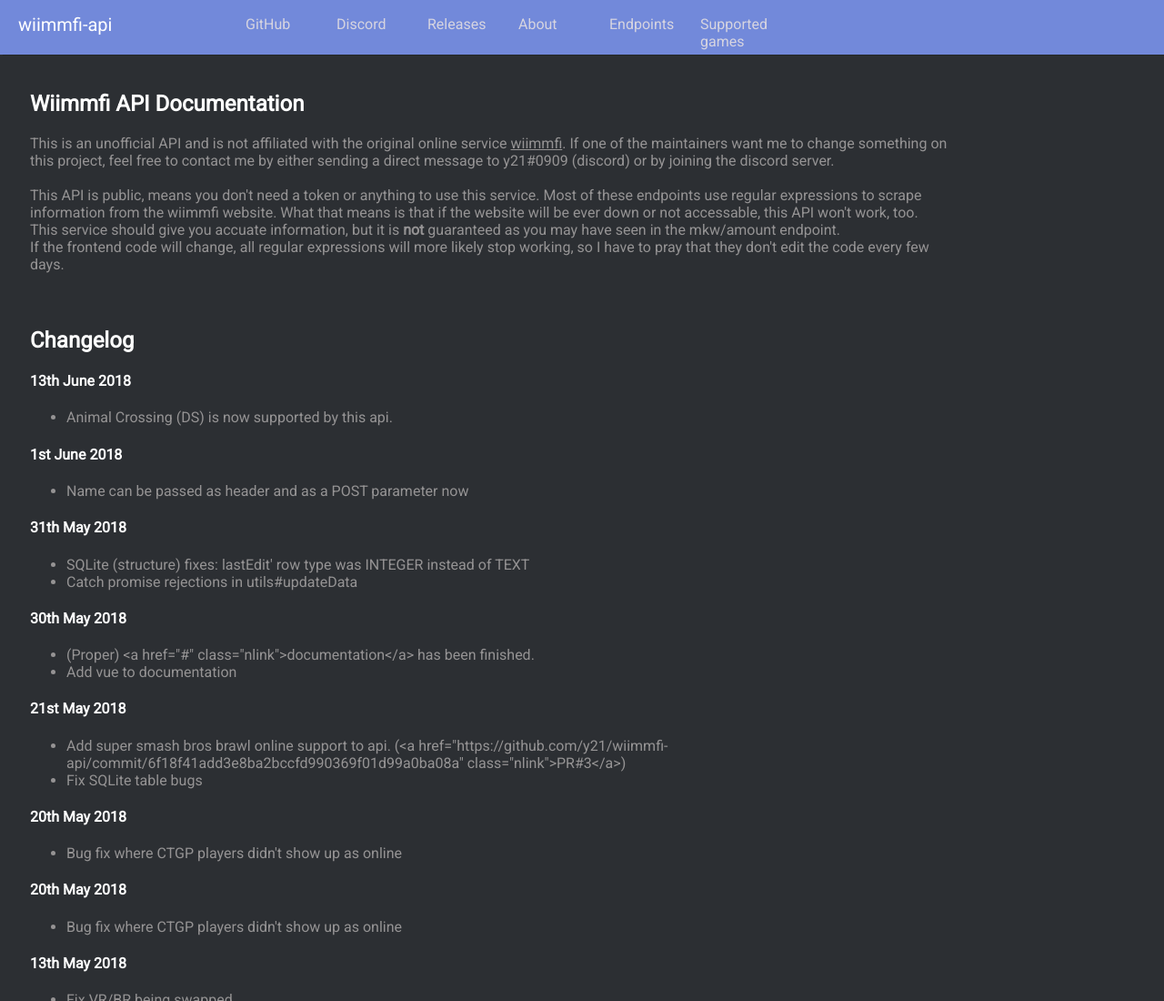
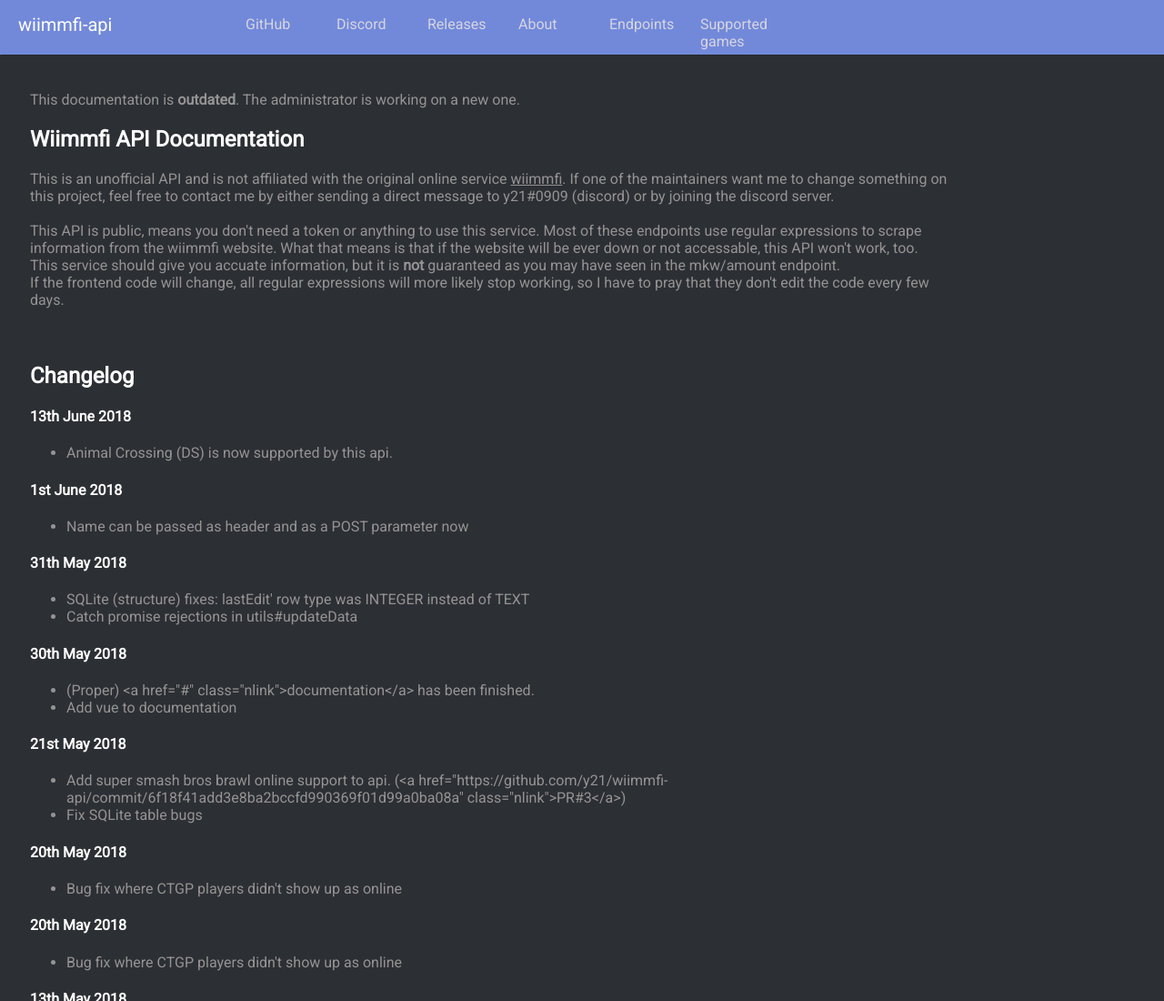
Before and after one commit to y21/wiimmfi-api, a website: page docs/index.html in a window 1280 px wide. Shown: the top 1100 px of the page at 91% size. Drawn offline with nearby package versions, Linux system fonts and the light colour scheme.

Commit message:
Outdated docs note

```diff
--- a/docs/index.html
+++ b/docs/index.html
@@ -19,6 +19,9 @@
             <a class="hd header-link" v-bind:href="app.links.supported_games">Supported games</a>
         </div>
         <div id="wrapper">
+            <div id="note">
+                This documentation is <b>outdated</b>. The administrator is working on a new one.
+            </div>
             <h2>Wiimmfi API Documentation</h2>
             This is an unofficial API and is not affiliated with the original online service <a href="https://wiimmfi.de/" class="nlink">wiimmfi</a>.
             If one of the maintainers want me to change something on this project, feel free to contact me by either sending a direct message to y21#0909 (discord) or by joining the discord server.<br/><br/>
```
